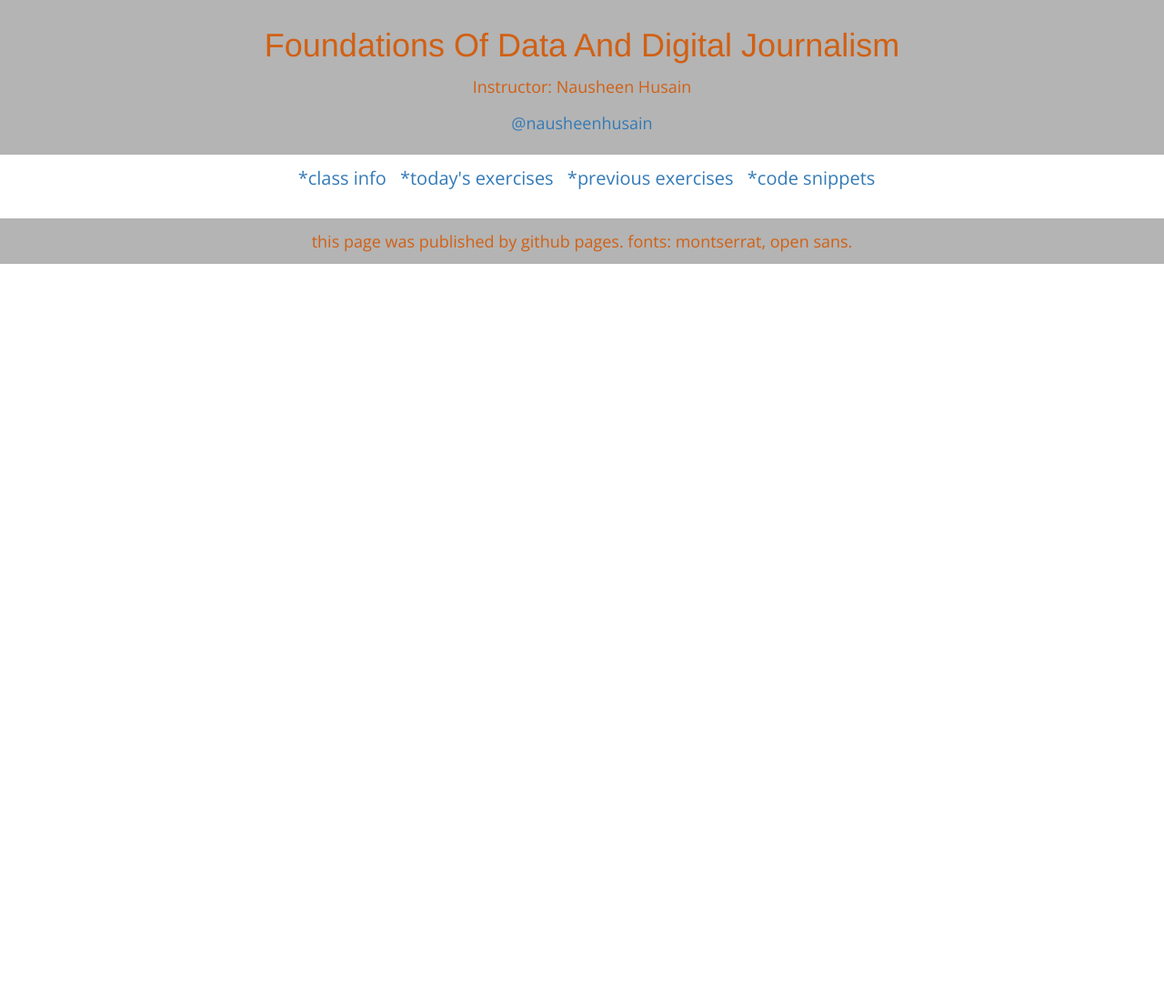
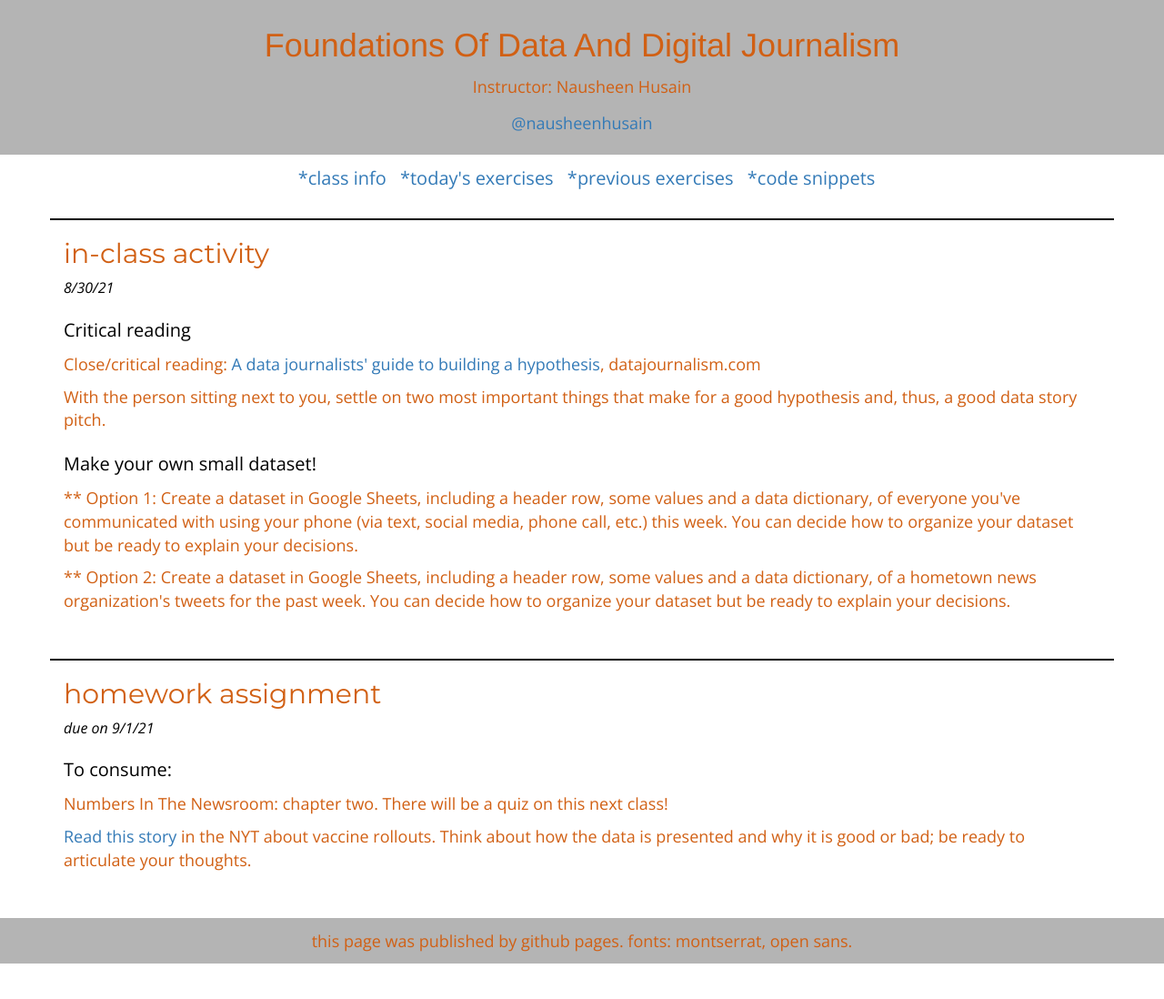
Before and after one commit to nausheenhusain/data_foundations, a plain HTML site: page previous.html in a window 1280 px wide. Shown: the whole page at 91% size. Before the commit the page ends 800 px from the top, so only its background shows below. Drawn offline with nearby package versions, Linux system fonts and the light colour scheme.

Commit message:
Adds first class

```diff
--- a/previous.html
+++ b/previous.html
@@ -30,6 +30,27 @@
 		<span><a href="code.html">*code snippets</a></span>
 	</div>
 
+	<!-- week one, class one -->
+
+	<div class="container content">
+		<h2>in-class activity</h2>
+		<p class="date">8/30/21</p>
+		<h3>Critical reading</h3>
+			<p>Close/critical reading: <a href="https://datajournalism.com/read/longreads/hypothesis-data-journalism" target="_blank">A data journalists' guide to building a hypothesis</a>, datajournalism.com</p>
+			<p>With the person sitting next to you, settle on two most important things that make for a good hypothesis and, thus, a good data story pitch.</p>
+		<h3>Make your own small dataset!</h3>
+			<p>** Option 1: Create a dataset in Google Sheets, including a header row, some values and a data dictionary, of everyone you've communicated with using your phone (via text, social media, phone call, etc.) this week. You can decide how to organize your dataset but be ready to explain your decisions.</p>
+			<p>** Option 2: Create a dataset in Google Sheets, including a header row, some values and a data dictionary, of a hometown news organization's tweets for the past week. You can decide how to organize your dataset but be ready to explain your decisions.</p>
+	</div>
+
+	<div class="container content">
+		<h2>homework assignment</h2>
+		<p class="date">due on 9/1/21</p>
+		<h3>To consume:</h3>
+			<p>Numbers In The Newsroom: chapter two. There will be a quiz on this next class!</p>
+			<p><a href="https://www.nytimes.com/interactive/2021/05/15/world/covid-inequality-vaccines.html" target="_blank">Read this story</a> in the NYT about vaccine rollouts. Think about how the data is presented and why it is good or bad; be ready to articulate your thoughts.</p>
+	</div>
+
 
 
 <!-- About Row -->
```
